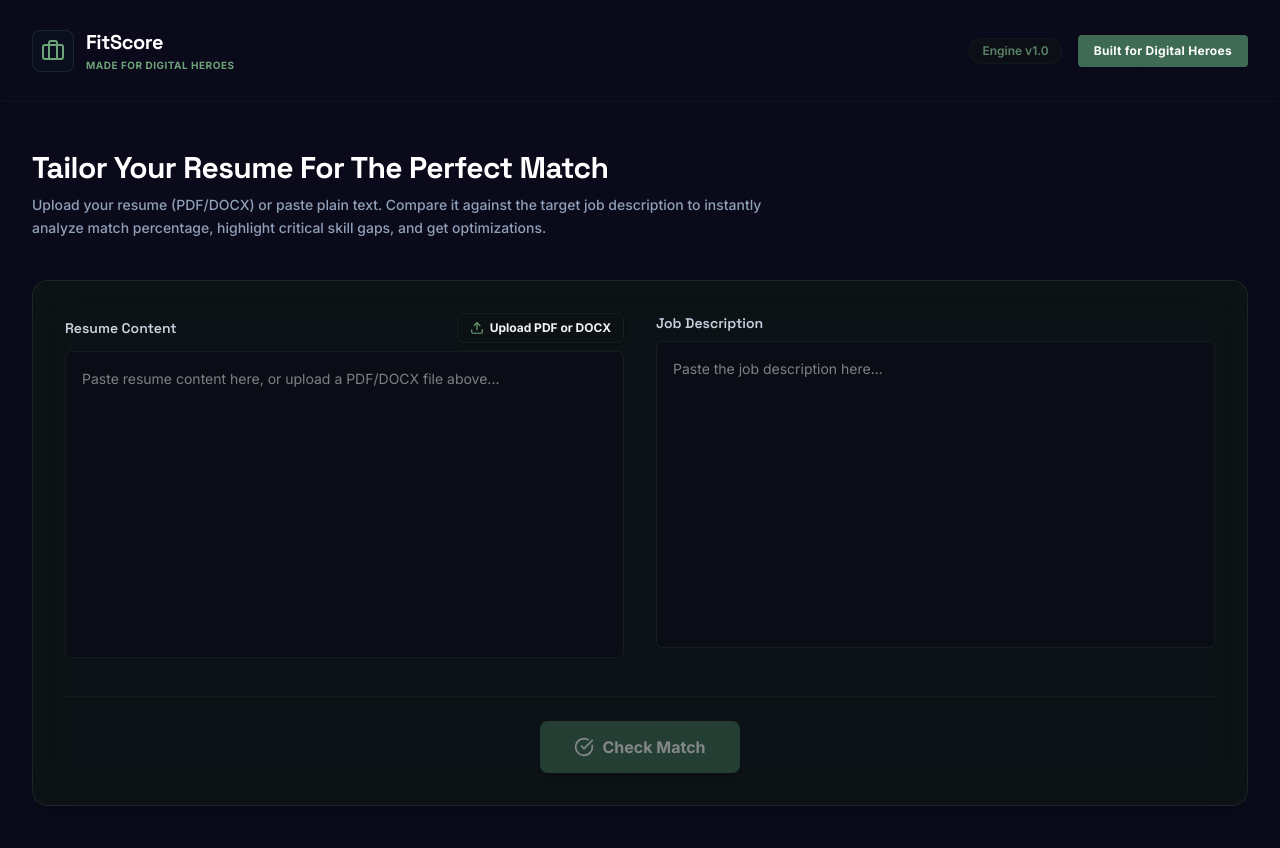
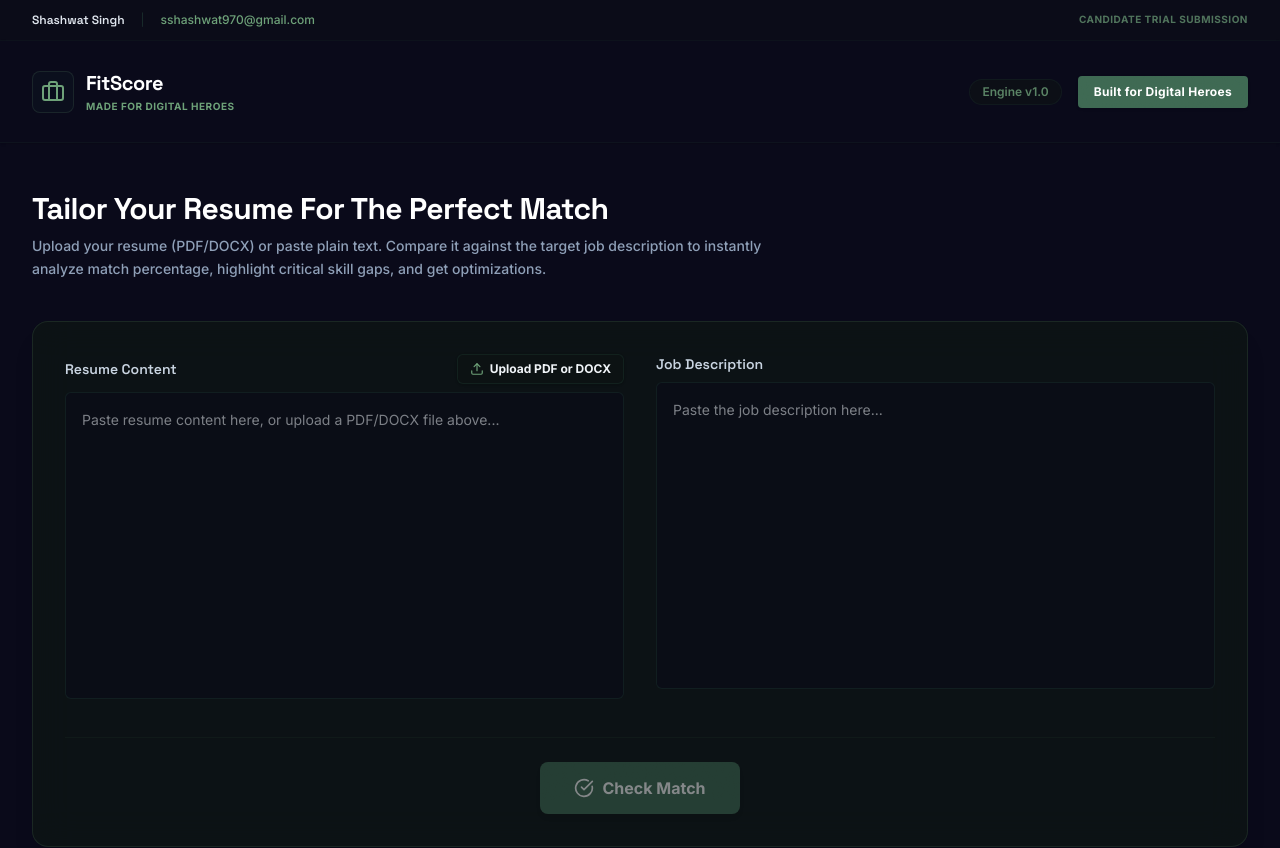
Before and after one commit to sshashwat970-coder/FitScore--Built-for-Digital-Heroes, a Next.js app: page / in a window 1280 px wide. Shown: the top 848 px of the page. Built offline with nearby package versions, Linux system fonts and the light colour scheme.

Commit message:
feat: move candidate details to a top utility bar and remove the footer

```diff
--- a/app/page.tsx
+++ b/app/page.tsx
@@ -5,10 +5,8 @@ import ResumeInput from '@/components/ResumeInput';
 import JDInput from '@/components/JDInput';
 import ResultsPanel from '@/components/ResultsPanel';
 import AISuggestions from '@/components/AISuggestions';
-import SiteFooter from '@/components/SiteFooter';
 import { checkMatch, MatchResult } from '@/lib/matchEngine';
-import { exportResumeToPdf } from '@/lib/pdfExporter';
-import { Briefcase, CheckCircle, Download } from 'lucide-react';
+import { Briefcase, CheckCircle } from 'lucide-react';
 
 export default function Home() {
   const [resumeText, setResumeText] = useState('');
@@ -32,31 +30,29 @@ export default function Home() {
     }, 400);
   };
 
-  const handleApplySuggestion = (before: string, after: string) => {
-    const index = resumeText.toLowerCase().indexOf(before.toLowerCase());
-    if (index !== -1) {
-      const updatedText =
-        resumeText.substring(0, index) +
-        after +
-        resumeText.substring(index + before.length);
-
-      setResumeText(updatedText);
-
-      // Auto-recalculate match scores immediately
-      const result = checkMatch(updatedText, jdText);
-      setMatchResult(result);
-    }
-  };
-
-  const handleExportPdf = () => {
-    if (!resumeText.trim()) return;
-    exportResumeToPdf(resumeText, 'tailored_resume.pdf');
-  };
-
   const isFormValid = resumeText.trim().length > 0 && jdText.trim().length > 0;
 
   return (
     <div className="flex flex-col min-h-screen bg-ink-0 text-slate-100">
+      {/* Top Utility Bar */}
+      <div className="bg-moss-950/20 border-b border-moss-700/10 py-3 text-xs text-slate-400 font-sans z-10">
+        <div className="mx-auto max-w-7xl px-4 sm:px-6 lg:px-8 flex flex-col sm:flex-row sm:items-center justify-between gap-3">
+          <div className="flex items-center gap-4">
+            <span className="font-semibold text-slate-200 font-heading">Shashwat Singh</span>
+            <span className="text-moss-700/60">|</span>
+            <a
+              href="mailto:sshashwat970@gmail.com"
+              className="text-moss-500 hover:text-amber-500 transition-colors font-medium"
+            >
+              sshashwat970@gmail.com
+            </a>
+          </div>
+          <div className="text-[10px] uppercase font-bold tracking-wider text-moss-500/70">
+            Candidate Trial Submission
+          </div>
+        </div>
+      </div>
+
       {/* Header */}
       <header className="bg-ink-0 border-b border-moss-700/15 py-7 shadow-sm z-10">
         <div className="mx-auto max-w-7xl px-4 sm:px-6 lg:px-8 flex items-center justify-between gap-4">
@@ -107,7 +103,7 @@ export default function Home() {
             <JDInput value={jdText} onChange={setJdText} />
           </div>
 
-          <div className="flex flex-col sm:flex-row justify-center items-center gap-4 border-t border-moss-700/15 pt-6">
+          <div className="flex justify-center border-t border-moss-700/15 pt-6">
             <button
               type="button"
               onClick={handleCheckMatch}
@@ -126,17 +122,6 @@ export default function Home() {
                 </>
               )}
             </button>
-
-            {resumeText.trim().length > 0 && (
-              <button
-                type="button"
-                onClick={handleExportPdf}
-                className="inline-flex items-center justify-center gap-2 px-8 py-3.5 text-base font-bold text-slate-200 hover:text-white border border-moss-700/40 bg-moss-950/20 hover:bg-moss-700/15 rounded-lg shadow-md transition-all cursor-pointer min-w-[200px]"
-              >
-                <Download className="h-5 w-5 text-moss-500" />
-                Export Resume (PDF)
-              </button>
-            )}
           </div>
         </div>
 
@@ -153,15 +138,11 @@ export default function Home() {
             <AISuggestions
               jdText={jdText}
               missingSkills={matchResult.missingSkills}
-              resumeText={resumeText}
-              onApplySuggestion={handleApplySuggestion}
             />
           </div>
         )}
       </main>
 
-      {/* Footer */}
-      <SiteFooter />
     </div>
   );
 }
```
